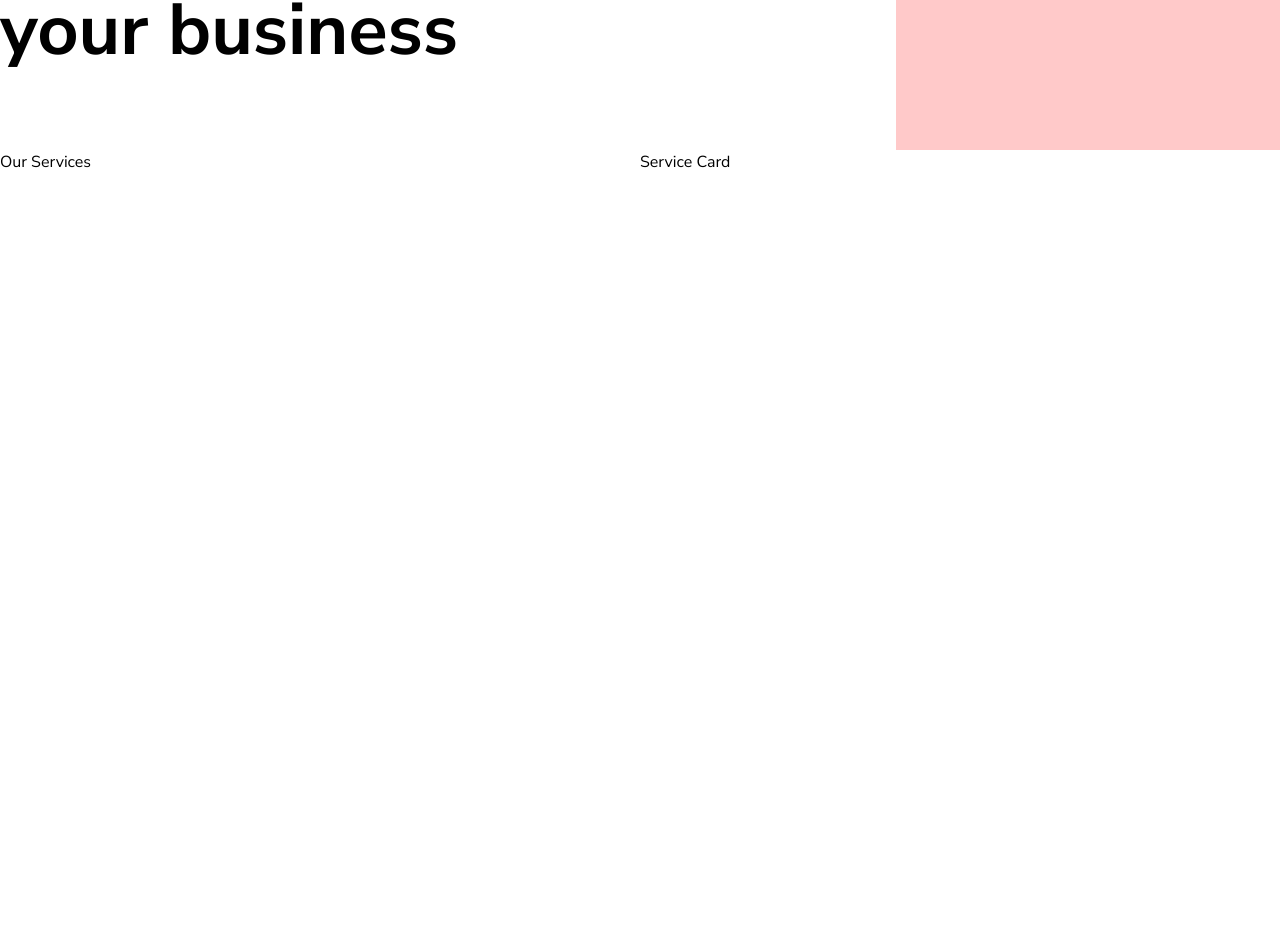
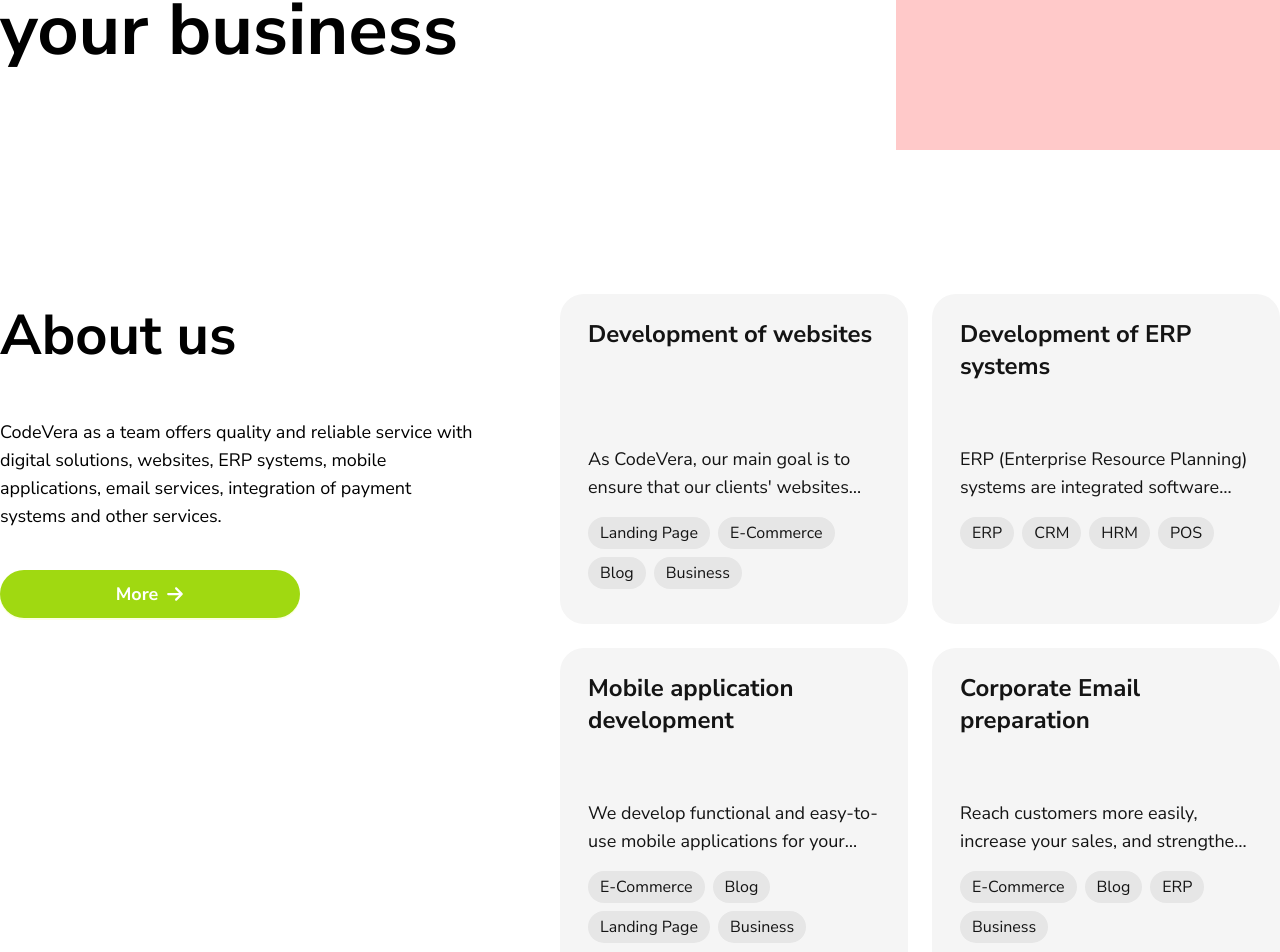
Before and after one commit to kamilaghayev/codevera-portfolio, a Next.js app: page / in a window 1280 px wide. Shown: the part 330-1282 px from the top of the page. Before the commit the page ends 800 px from the top, so only its background shows below. Built offline with nearby package versions, Linux system fonts and the light colour scheme; what @ant-design/nextjs-registry would draw is missing.

Commit message:
created and completed AboutUs section of Home page with responsivity

```diff
--- a/package.json
+++ b/package.json
@@ -15,6 +15,7 @@
     "next": "15.2.4",
     "react": "^19.0.0",
     "react-dom": "^19.0.0",
+    "react-icons": "^5.5.0",
     "zustand": "^5.0.3"
   },
   "devDependencies": {
--- /dev/null
+++ b/src/app-pages/home/_sections/about-us.jsx
@@ -0,0 +1,54 @@
+import { AboutCard, MoreButton } from "@/components"
+
+export const AboutUs = () => {
+
+	const aboutUsData = [
+		{
+			name: "Development of websites",
+			description: "As CodeVera, our main goal is to ensure that our clients' websites operate securely and flawlessly.",
+			categories: ["Landing Page", "E-Commerce", "Blog", "Business"]
+		},
+		{
+			name: "Development of ERP systems",
+			description: "ERP (Enterprise Resource Planning) systems are integrated software that automates the financial, human resources, sales, and other processes of an enterprise. These systems optimize business processes and accelerate information exchange.",
+			categories: ["ERP", "CRM", "HRM", "POS"]
+		},
+		{
+			name: "Mobile application development",
+			description: "We develop functional and easy-to-use mobile applications for your business on Android and iOS platforms.",
+			categories: ["E-Commerce", "Blog", "Landing Page", "Business"]
+		},
+		{
+			name: "Corporate Email preparation",
+			description: "Reach customers more easily, increase your sales, and strengthen your brand with corporate email services for your business.",
+			categories: ["E-Commerce", "Blog", "ERP", "Business"]
+		},
+	]
+
+	return (
+		<section aria-labelledby='about-us'>
+			<div className='container-center flex flex-col lg:flex-row lg:justify-between gap-20 mt-36'>
+				<div className='flex flex-col items-center md:items-start gap-10 w-full lg:w-[40%] lg:max-w-[480px]'>
+					<h2 id='about-us' className='text-[56px] font-semibold'>About us</h2>
+					<p className='text-lg text-center md:text-left'>
+						CodeVera as a team offers quality and reliable service with digital solutions,
+						websites, ERP systems, mobile applications, email services, integration of payment
+						systems and other services.
+					</p>
+					<MoreButton />
+				</div>
+				<ul className="w-full lg:w-[60%] grid justify-items-center md:grid-cols-2 gap-6 lg:justify-items-end">
+					{aboutUsData?.map((item, index) => (
+						<AboutCard
+						    key={index}
+						    parentTag='li'
+							name={item.name}
+							description={item.description}
+							categories={item.categories}
+						/>
+					))}
+				</ul>
+			</div>
+		</section>
+	)
+}
--- a/src/app-pages/home/_sections/index.js
+++ b/src/app-pages/home/_sections/index.js
@@ -1,8 +1,8 @@
 
 import { Introduction } from './introduction';
-import { OurServices } from './our-services';
+import { AboutUs } from './about-us';
 
 export  {
 	Introduction,
-	OurServices
+	AboutUs
 }
--- a/src/app-pages/home/_sections/our-services.jsx
+++ /dev/null
@@ -1,17 +0,0 @@
-import { ServiceCard } from '@/components/cards'
-
-export const OurServices = () => {
-
-	return (
-		<section aria-labelledby='our-services'>
-			<div className='container-center grid grid-cols-1 md:grid-cols-2'>
-				<div>
-					<h2 id='our-services'>Our Services</h2>
-				</div>
-				<ul>
-					<ServiceCard parentTag='li'/>
-				</ul>
-			</div>
-		</section>
-	)
-}
--- a/src/app-pages/home/index.jsx
+++ b/src/app-pages/home/index.jsx
@@ -1,10 +1,10 @@
-import { Introduction, OurServices } from './_sections'
+import { Introduction, AboutUs } from './_sections'
 
 export const HomePage = () => {
 	return (
 		<>
 			<Introduction/>
-			<OurServices/>
+			<AboutUs/>
 		</>
 	)
 }
--- /dev/null
+++ b/src/components/buttons/index.js
@@ -0,0 +1 @@
+export * from "./more-button";
--- /dev/null
+++ b/src/components/buttons/more-button.jsx
@@ -0,0 +1,12 @@
+import React from 'react'
+import { Button } from 'antd'
+import { FaArrowRight } from "react-icons/fa6";
+
+export const MoreButton = () => {
+  return (
+    <Button variant='solid' color='lime' className='w-full flex items-center gap-4 max-w-[300px] min-h-12 !rounded-4xl !text-lg !font-semibold group' >
+      More
+      <FaArrowRight className='group-hover:translate-x-2 transition-transform' />
+    </Button>
+  )
+}
--- /dev/null
+++ b/src/components/cards/about-card.jsx
@@ -0,0 +1,20 @@
+export const AboutCard = ({ parentTag = 'div', name = "Development of Websites", description = "Description of this service", categories = [ "E-Commerce", "Blog" ]}) => {
+	const ParentTag = parentTag
+	return (
+		<ParentTag className="w-full max-w-[450px] aspect-square max-h-[330px] bg-[#F5F5F5] text-[#141414] rounded-3xl px-7 py-6 flex flex-col justify-between gap-4">
+			<h3 className="text-2xl font-semibold">{name}</h3>
+			<div className="flex flex-col gap-4 h-[155px]">
+				<p className="text-lg line-clamp-2">
+					{description}
+				</p>
+				<div className="w-full flex gap-2 flex-wrap max-h-[72px] overflow-y-scroll">
+					{categories?.map((category, index) => (
+						<div key={index} className="px-3 py-1 bg-[#E6E6E6] text-[#141414] rounded-full text-base font-medium">
+						    {category}
+					    </div>
+					))}
+				</div>
+			</div>
+		</ParentTag>
+	)
+}
--- a/src/components/cards/index.js
+++ b/src/components/cards/index.js
@@ -1,6 +1,6 @@
 
-import { ServiceCard } from './service-card';
+import { AboutCard } from './about-card';
 
 export {
-	ServiceCard
+	AboutCard
 }
--- a/src/components/cards/service-card.jsx
+++ /dev/null
@@ -1,8 +0,0 @@
-export const ServiceCard = ({ parentTag = 'div'}) => {
-	const ParentTag = parentTag
-	return (
-		<ParentTag>
-			<h3>Service Card</h3>
-		</ParentTag>
-	)
-}
--- a/src/components/index.js
+++ b/src/components/index.js
@@ -1,3 +1,5 @@
+export * from "./cards";
+export * from "./buttons";
 
 import { Header } from './header';
 
```
Also changed, not shown: 1 other file (tests, documents, lock files or other folders).
